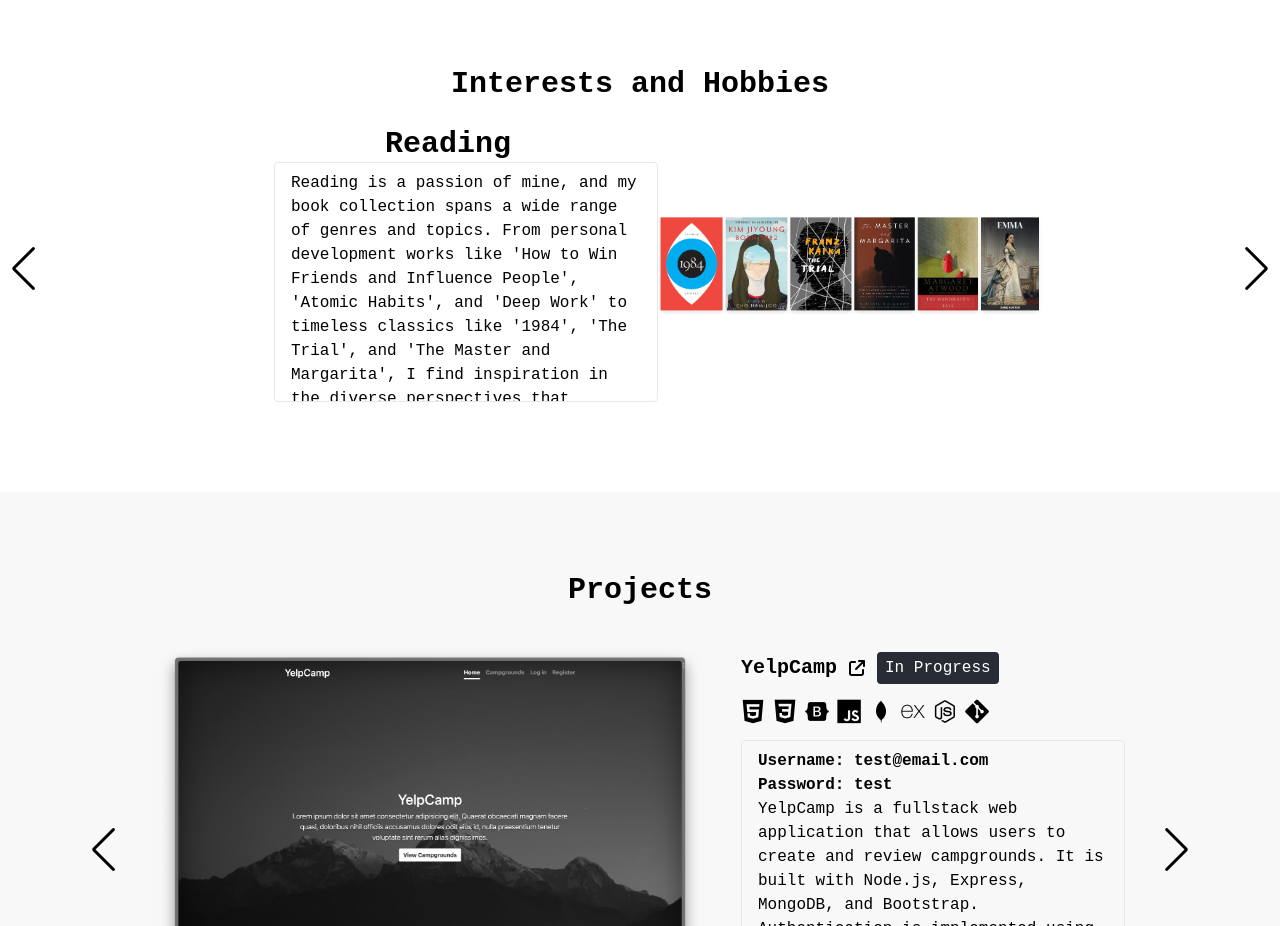
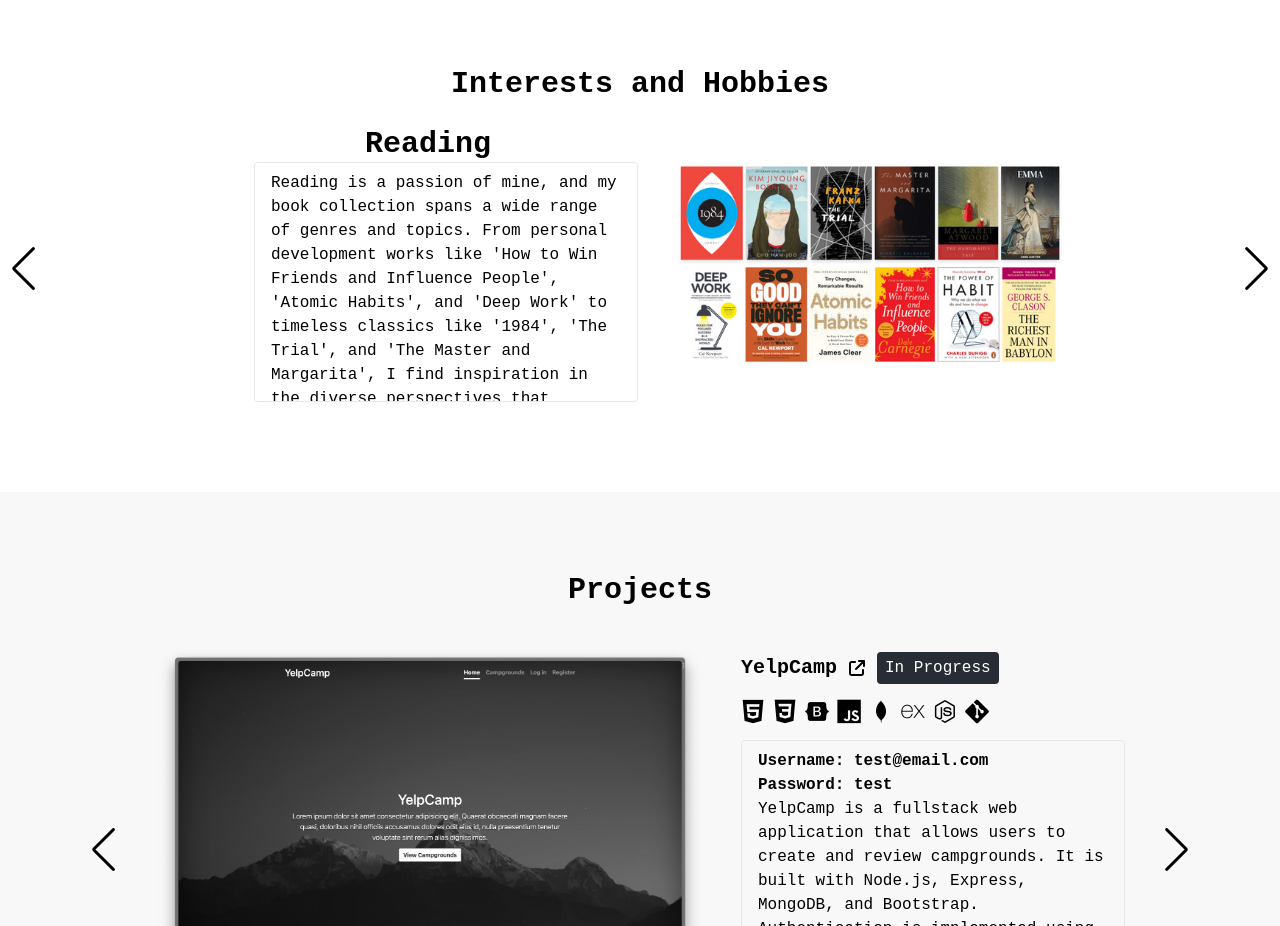
Before and after one commit to zacnation/react-portfolio, a React (Vite) app: page / in a window 1280 px wide. Shown: the part 1580-2506 px from the top of the page. Built offline with nearby package versions, Linux system fonts and the light colour scheme.

Commit message:
Increase space-x

```diff
--- a/src/components/InterestsSlide.jsx
+++ b/src/components/InterestsSlide.jsx
@@ -3,8 +3,7 @@ import PropTypes from "prop-types";
 export default function Slide(props) {
   return (
     <>
-      <img src={props.img} alt="" className="lg:hidden md:px-40" />
-      <div className="px-12 md:p-0 md:flex md:items-center md:justify-center">
+      <div className="px-12 space-x-10 md:p-0 md:flex md:items-center md:justify-center">
         <div>
           <h2
             className={`text-3xl font-bold text-center md:pt-0 ${
@@ -26,6 +25,7 @@ export default function Slide(props) {
           className="max-lg:hidden"
         />
       </div>
+      <img src={props.img} alt="" className="lg:hidden md:px-40" />
     </>
   );
 }
```
Also changed, not shown: public/books-inverted.png, public/books.png.
